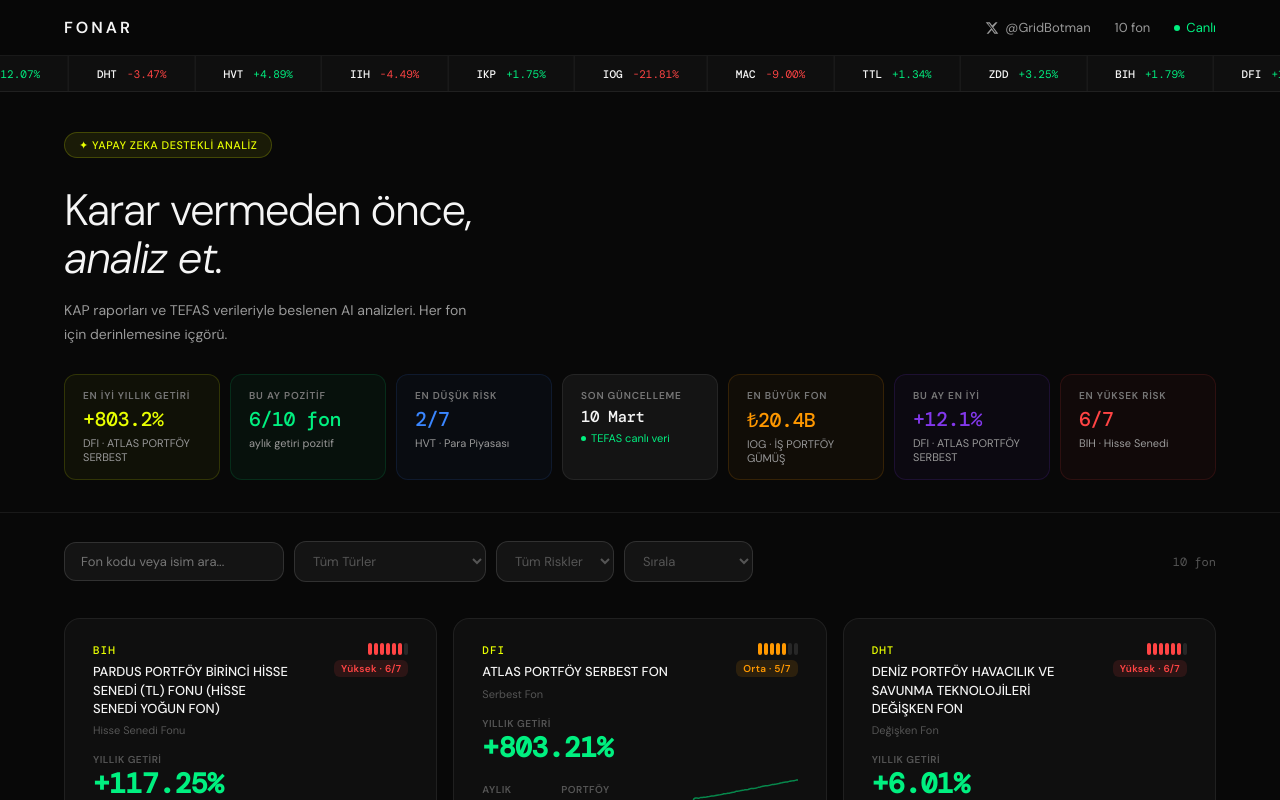
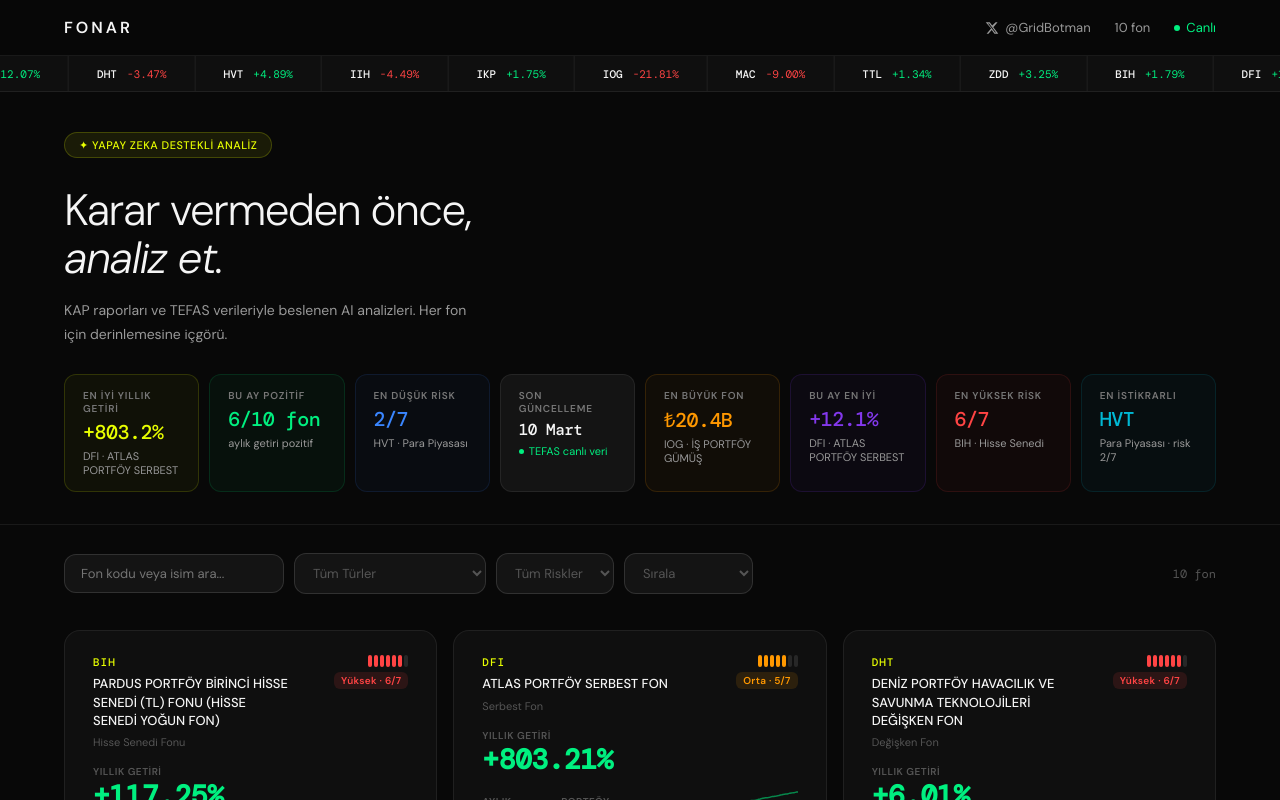
Before and after one commit to novmber/fonar-web, a Next.js app: page / in a window 1280 px wide. Shown: the top 800 px of the page. Built offline with nearby package versions, Linux system fonts and the light colour scheme.

Commit message:
ui: 8. kutu en istikrarlı fon, 8 kolon grid

```diff
--- a/app/page.tsx
+++ b/app/page.tsx
@@ -70,6 +70,11 @@
   const biggestFund = funds.filter(f => f.totalValue).sort((a, b) => b.totalValue - a.totalValue)[0]
   const bestMonthlyFund = funds.filter(f => f.monthlyReturn).sort((a, b) => b.monthlyReturn - a.monthlyReturn)[0]
   const highestRiskFund = funds.filter(f => f.riskScore).sort((a, b) => b.riskScore - a.riskScore)[0]
+  const mostStableFund = funds.filter(f => f.priceHistory && f.priceHistory.length > 1).sort((a, b) => {
+    const negA = (a.priceHistory || []).filter((_: any, i: number, arr: any[]) => i > 0 && arr[i].price < arr[i-1].price).length
+    const negB = (b.priceHistory || []).filter((_: any, i: number, arr: any[]) => i > 0 && arr[i].price < arr[i-1].price).length
+    return negA - negB
+  })[0] || funds.filter(f => f.riskScore).sort((a, b) => a.riskScore - b.riskScore)[0]
 
   const [search, setSearch] = useState('')
   const [fundType, setFundType] = useState('')
@@ -147,7 +152,7 @@
         <p className="fade-up-3" style={{ fontSize: 14, color: 'var(--text2)', maxWidth: 420, lineHeight: 1.7, marginBottom: 28 }}>
           KAP raporları ve TEFAS verileriyle beslenen AI analizleri. Her fon için derinlemesine içgörü.
         </p>
-        <div className="fade-up-4 stats-grid" style={{ display: 'grid', gridTemplateColumns: 'repeat(7, 1fr)', gap: 10 }}>
+        <div className="fade-up-4 stats-grid" style={{ display: 'grid', gridTemplateColumns: 'repeat(8, 1fr)', gap: 10 }}>
           <a href={`/fon/${bestFund?.code?.toLowerCase()}`} style={{ textDecoration: 'none', background: 'rgba(232,255,0,0.04)', border: '1px solid rgba(232,255,0,0.15)', borderRadius: 12, padding: '14px 18px', display: 'flex', flexDirection: 'column', gap: 4, transition: 'border-color 0.2s' }}
             onMouseOver={e => (e.currentTarget.style.borderColor = 'rgba(232,255,0,0.4)')}
             onMouseOut={e => (e.currentTarget.style.borderColor = 'rgba(232,255,0,0.15)')}>
@@ -198,6 +203,14 @@
             <div style={{ fontSize: 10, color: '#777', letterSpacing: 0.8, fontWeight: 600 }}>EN YÜKSEK RİSK</div>
             <div style={{ fontSize: 20, fontWeight: 500, color: '#ff4444', fontFamily: 'DM Mono, monospace', letterSpacing: -0.5 }}>{highestRiskFund?.riskScore}/7</div>
             <div style={{ fontSize: 11, color: 'var(--text2)' }}>{highestRiskFund?.code} · {highestRiskFund?.fundType?.split(' ').slice(0,2).join(' ')}</div>
+          </a>
+
+          <a href={`/fon/${mostStableFund?.code?.toLowerCase()}`} style={{ textDecoration: 'none', background: 'rgba(0,184,212,0.04)', border: '1px solid rgba(0,184,212,0.12)', borderRadius: 12, padding: '14px 18px', display: 'flex', flexDirection: 'column', gap: 4, transition: 'border-color 0.2s' }}
+            onMouseOver={e => (e.currentTarget.style.borderColor = 'rgba(0,184,212,0.4)')}
+            onMouseOut={e => (e.currentTarget.style.borderColor = 'rgba(0,184,212,0.12)')}>
+            <div style={{ fontSize: 10, color: '#777', letterSpacing: 0.8, fontWeight: 600 }}>EN İSTİKRARLI</div>
+            <div style={{ fontSize: 20, fontWeight: 500, color: '#00b8d4', fontFamily: 'DM Mono, monospace', letterSpacing: -0.5 }}>{mostStableFund?.code}</div>
+            <div style={{ fontSize: 11, color: 'var(--text2)' }}>{mostStableFund?.fundType?.split(' ').slice(0,2).join(' ')} · risk {mostStableFund?.riskScore}/7</div>
           </a>
         </div>
       </section>
```
